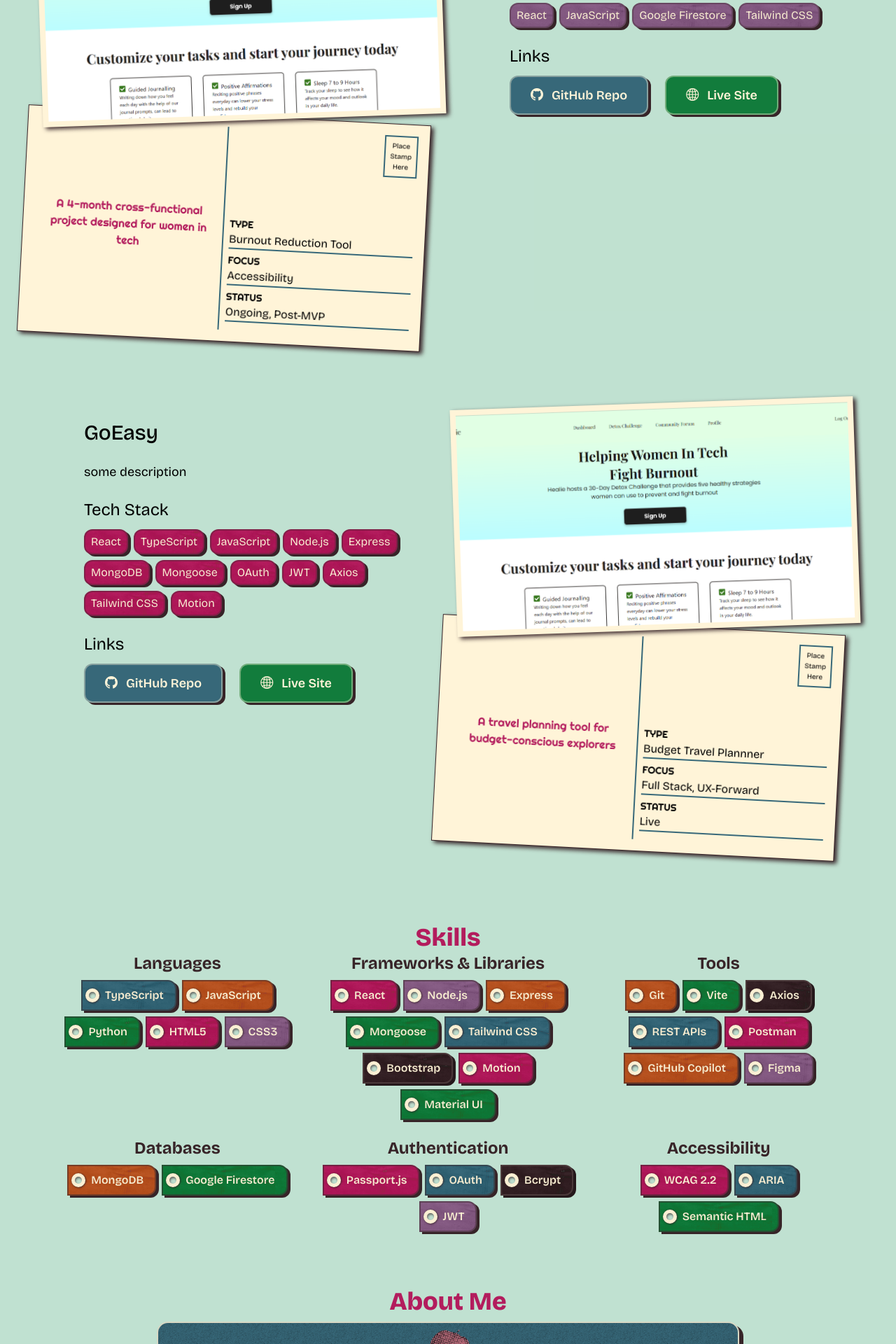
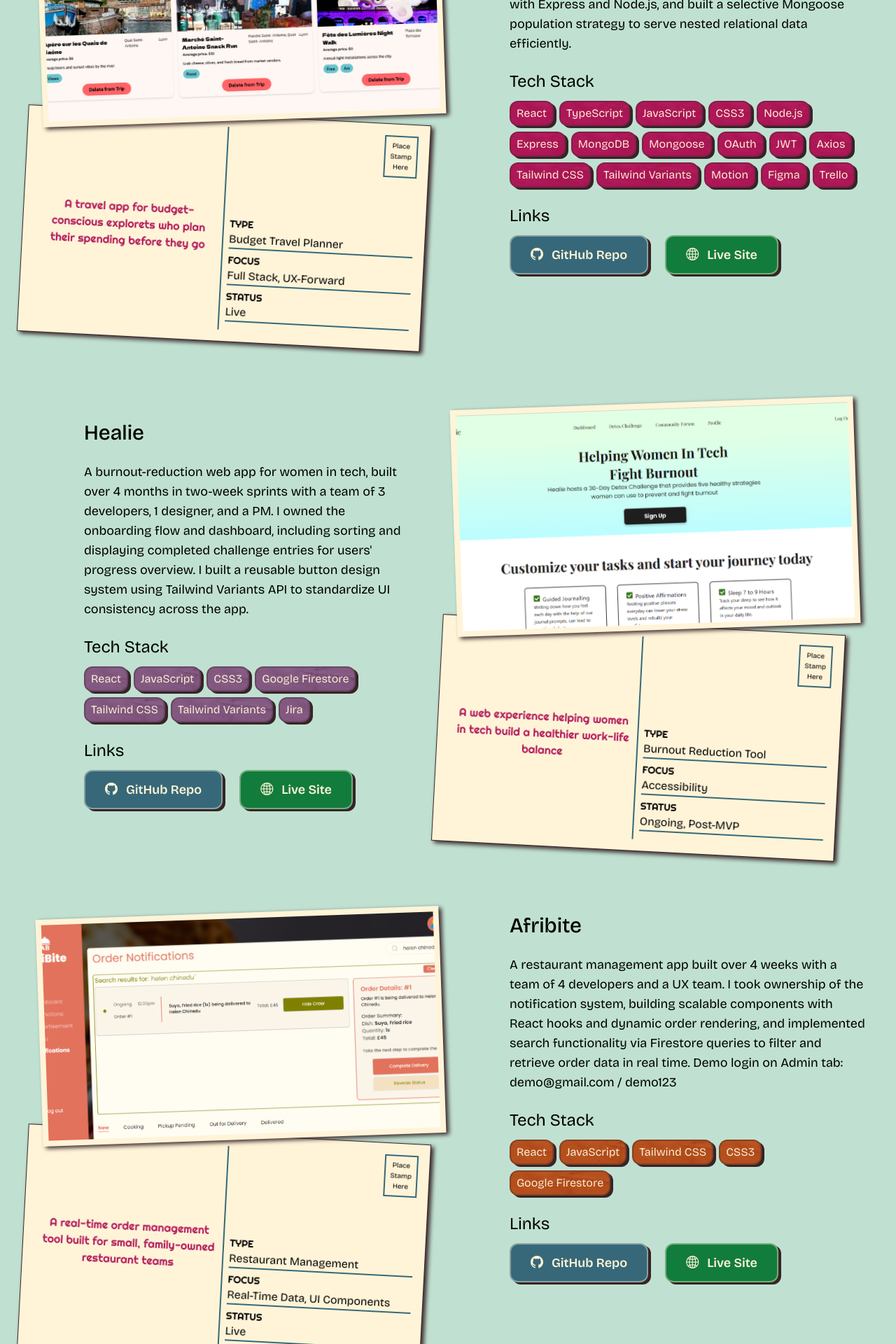
Before and after one commit to magali-la/portfolio1, a React (Vite) app: page / in a window 1280 px wide. Shown: the part 1080-3000 px from the top of the page at 70% size. Built offline with nearby package versions, Linux system fonts and the light colour scheme.

Commit message:
chore(projects): update portfolio data and images for projects

```diff
--- a/src/data/portfolio.ts
+++ b/src/data/portfolio.ts
@@ -47,6 +47,9 @@ export const categories: SkillCategory[] = [
             { name: "Postman", color: "bg-pomegranate" },
             { name: "GitHub Copilot", color: "bg-autumn" },
             { name: "Figma", color: "bg-eggplant" },
+            { name: "Adobe Suite", color: "bg-coffee" },
+            { name: "Jira", color: "bg-cactus" },
+            { name: "Trello", color: "bg-wave" },
         ],
     },
     {
@@ -98,42 +101,55 @@ export interface Project {
 
 // PROJECTS
 export const projects: Project[] = [
+    // GoEasy
+    {
+        id: "goeasy",
+        title: "GoEasy",
+        desc: "A full stack budget travel planning app where I implemented dual authentication with local and Google OAuth 2.0 using httpOnly cookie-based token storage, designed a RESTful API with Express and Node.js, and built a selective Mongoose population strategy to serve nested relational data efficiently.",
+        stack: ["React", "TypeScript", "JavaScript", "CSS3", "Node.js", "Express", "MongoDB", "Mongoose", "OAuth", "JWT", "Axios", "Tailwind CSS", "Tailwind Variants", "Motion", "Figma", "Trello"],
+        stackColor: "bg-pomegranate",
+        github: "https://github.com/magali-la/goeasy-app",
+        live: "https://goeasy-travel.vercel.app/",
+        postcard: {
+            teaser: "A travel app for budget-conscious explorets who plan their spending before they go",
+            type: "Budget Travel Planner",
+            focus: "Full Stack, UX-Forward",
+            status: "Live",
+            frontImg: "/goeasy/goeasytrips.png",
+        }
+    },
     // Healie
     {
         id: "healie",
-        title: "Healie App",
-        desc: "description",
-        stack: ["React", "JavaScript", "Google Firestore", "Tailwind CSS"],
+        title: "Healie",
+        desc: "A burnout-reduction web app for women in tech, built over 4 months in two-week sprints with a team of 3 developers, 1 designer, and a PM. I owned the onboarding flow and dashboard, including sorting and displaying completed challenge entries for users' progress overview. I built a reusable button design system using Tailwind Variants API to standardize UI consistency across the app.",
+        stack: ["React", "JavaScript", "CSS3", "Google Firestore", "Tailwind CSS", "Tailwind Variants", "Jira"],
         stackColor: "bg-eggplant",
         github: "https://github.com/cherryontech/mint-chip",
         live: "https://mint-chip.netlify.app/",
         postcard: {
-            teaser: "A 4-month cross-functional project designed for women in tech",
+            teaser: "A web experience helping women in tech build a healthier work-life balance",
             type: "Burnout Reduction Tool",
             focus: "Accessibility",
             status: "Ongoing, Post-MVP",
             frontImg: "/healie/landing.png",
         }
     },
-    // GoEasy
+    // Afribite
     {
-        id: "goeasy",
-        title: "GoEasy",
-        desc: "some description",
-        stack: ["React", "TypeScript", "JavaScript", "Node.js", "Express", "MongoDB", "Mongoose", "OAuth", "JWT", "Axios", "Tailwind CSS", "Motion"],
-        stackColor: "bg-pomegranate",
-        github: "https://github.com/magali-la/goeasy-app",
-        live: "https://goeasy-travel.vercel.app/",
+        id: "afribite",
+        title: "Afribite",
+        desc: "A restaurant management app built over 4 weeks with a team of 4 developers and a UX team. I took ownership of the notification system, building scalable components with React hooks and dynamic order rendering, and implemented search functionality via Firestore queries to filter and retrieve order data in real time. Demo login on Admin tab: demo@gmail.com / demo123",
+        stack: ["React", "JavaScript", "Tailwind CSS", "CSS3", "Google Firestore"],
+        stackColor: "bg-autumn",
+        github: "https://github.com/magali-la/Afribite",
+        live: "https://afribitedemo.vercel.app/",
         postcard: {
-            teaser: "A travel planning tool for budget-conscious explorers",
-            type: "Budget Travel Plannner",
-            focus: "Full Stack, UX-Forward",
+            teaser: "A real-time order management tool built for small, family-owned restaurant teams",
+            type: "Restaurant Management",
+            focus: "Real-Time Data, UI Components",
             status: "Live",
-            frontImg: "/healie/landing.png",
+            frontImg: "/afribite/afribitesearch.png",
         }
-    },
-
-    // Afribite
-
-    //
+    }
 ]
```
Also changed, not shown: public/afribite/afribitesearch.png (added), public/goeasy/goeasytrips.png (added).
